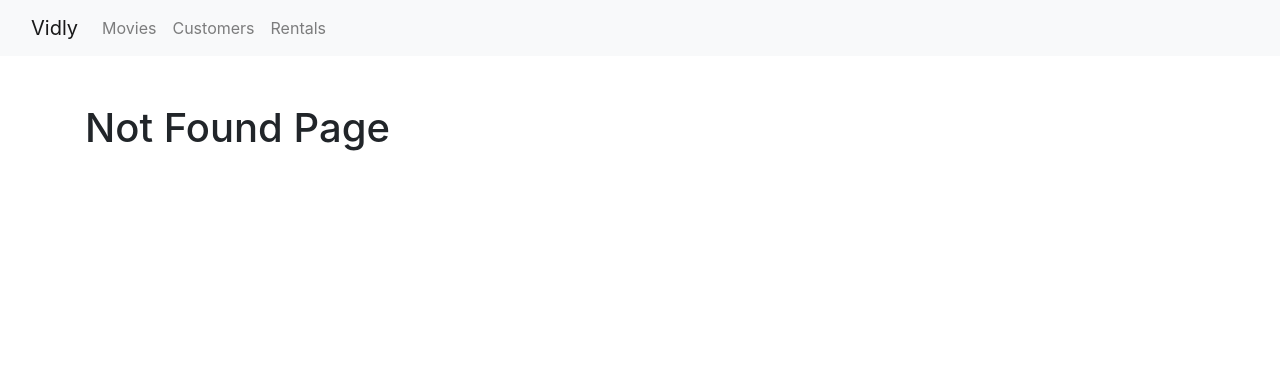
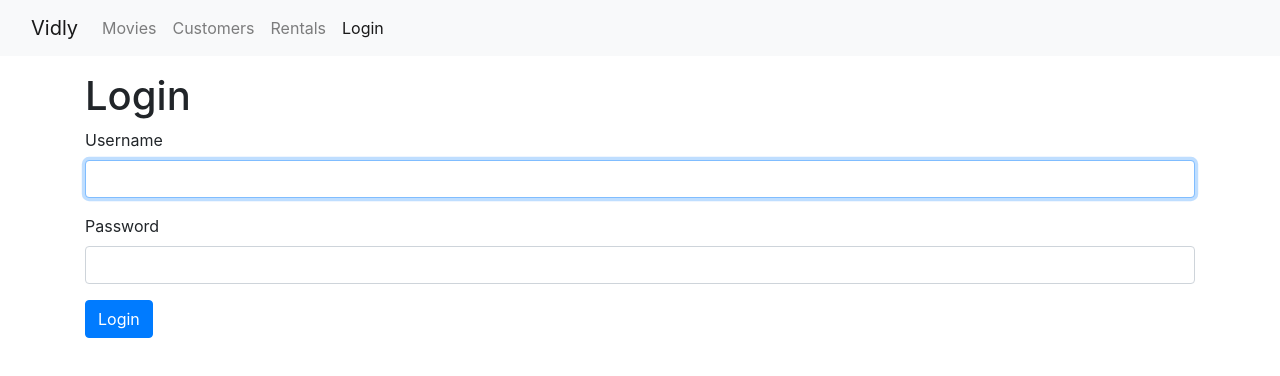
Before and after one commit to aofwittawat/Vidly-Project, a React (Create React App) app: page /login in a window 1280 px wide. Before the commit this address led to /not-found. Shown: the top 376 px of the page. Built offline with nearby package versions, Linux system fonts and the light colour scheme.

Commit message:
Validation not finish

```diff
--- a/src/App.js
+++ b/src/App.js
@@ -5,6 +5,7 @@
 import Rentals from './pages/Rentals.jsx'
 import NotFound from './pages/NotFound.jsx'
 import MovieForm from './pages/MovieForm.jsx'
+import LoginForm from './pages/LoginForm.jsx'
 import './App.css';
 
 function App() {
@@ -14,6 +15,7 @@
       <main className="container mt-3">
         <Switch>
           <Route path ="/movies/:id" component={MovieForm}/>
+          <Route path ="/login" component={LoginForm}/>
           <Route path ="/rentals" component={Rentals}/>
           <Route path ="/customers" component={Customers}/>
           <Route path ="/not-found" component={NotFound}/>
--- a/src/components/MovieTable.jsx
+++ b/src/components/MovieTable.jsx
@@ -1,11 +1,17 @@
 import React, { Component } from "react";
 import Like from "./common/Like";
 import Table from "./common/Table";
-import {Link} from 'react-router-dom'
+import { Link } from "react-router-dom";
 
 export default class MovieTable extends Component {
   columns = [
-    { path: "title", label: "Title", content: movie => <Link to={`/movies/${movie._id}`}>{movie.title}</Link>  },
+    {
+      path: "title",
+      label: "Title",
+      content: (movie) => (
+        <Link to={`/movies/${movie._id}`}>{movie.title}</Link>
+      ),
+    },
     { path: "genre.name", label: "Genres" },
     { path: "numberInStock", label: "Stock" },
     { path: "dailyRentalRate", label: "Rental Rate" },
--- a/src/components/Navbar.jsx
+++ b/src/components/Navbar.jsx
@@ -32,6 +32,9 @@
             <NavLink className="nav-link" to="/Rentals">
               Rentals
             </NavLink>
+            <NavLink className="nav-link" to="/login">
+              Login
+            </NavLink>
           </div>
         </div>
       </div>
--- /dev/null
+++ b/src/components/common/Input.jsx
@@ -0,0 +1,20 @@
+import React from 'react'
+
+const Input = ({name, label, value, onChange, autoFocus}) => {
+    return (
+        <div className="form-group">
+        <label htmlFor={name}>{label}</label>
+        <input
+          autoFocus ={autoFocus || false}
+          value={value}
+          name={name}
+          onChange={onChange}
+          id={name}
+          type="text"
+          className="form-control"
+        />
+      </div>
+    )
+}
+
+export default Input
--- /dev/null
+++ b/src/pages/LoginForm.jsx
@@ -0,0 +1,52 @@
+import React, { Component } from "react";
+import Input from "../components/common/Input";
+
+export default class LoginForm extends Component {
+  state = {
+    account: { username: "", password: "" },
+    errors: {}
+  };
+
+  validate = () =>{
+    return {username: "Username is required"}
+  }
+  handleSubmit = (e) => {
+    e.preventDefault();
+
+    const errors = this.validate()
+    this.setState({errors})
+    if(errors) return
+  };
+  handleChange = ({ currentTarget: input }) => {
+    const account = { ...this.state.account };
+    account[input.name] = input.value;
+    this.setState({ account });
+    // console.log(input);
+  };
+
+  render() {
+    const { account } = this.state;
+    return (
+      <div>
+        <h1>Login</h1>
+        <form onSubmit={this.handleSubmit}>
+          <Input
+            autoFocus = {true}
+            name="username"
+            value={account.username}
+            label="Username"
+            onChange={this.handleChange}
+          />
+          <Input
+            name="password"
+            value={account.password}
+            label="Password"
+            onChange={this.handleChange}
+          />
+
+          <button className="btn btn-primary">Login</button>
+        </form>
+      </div>
+    );
+  }
+}
```
